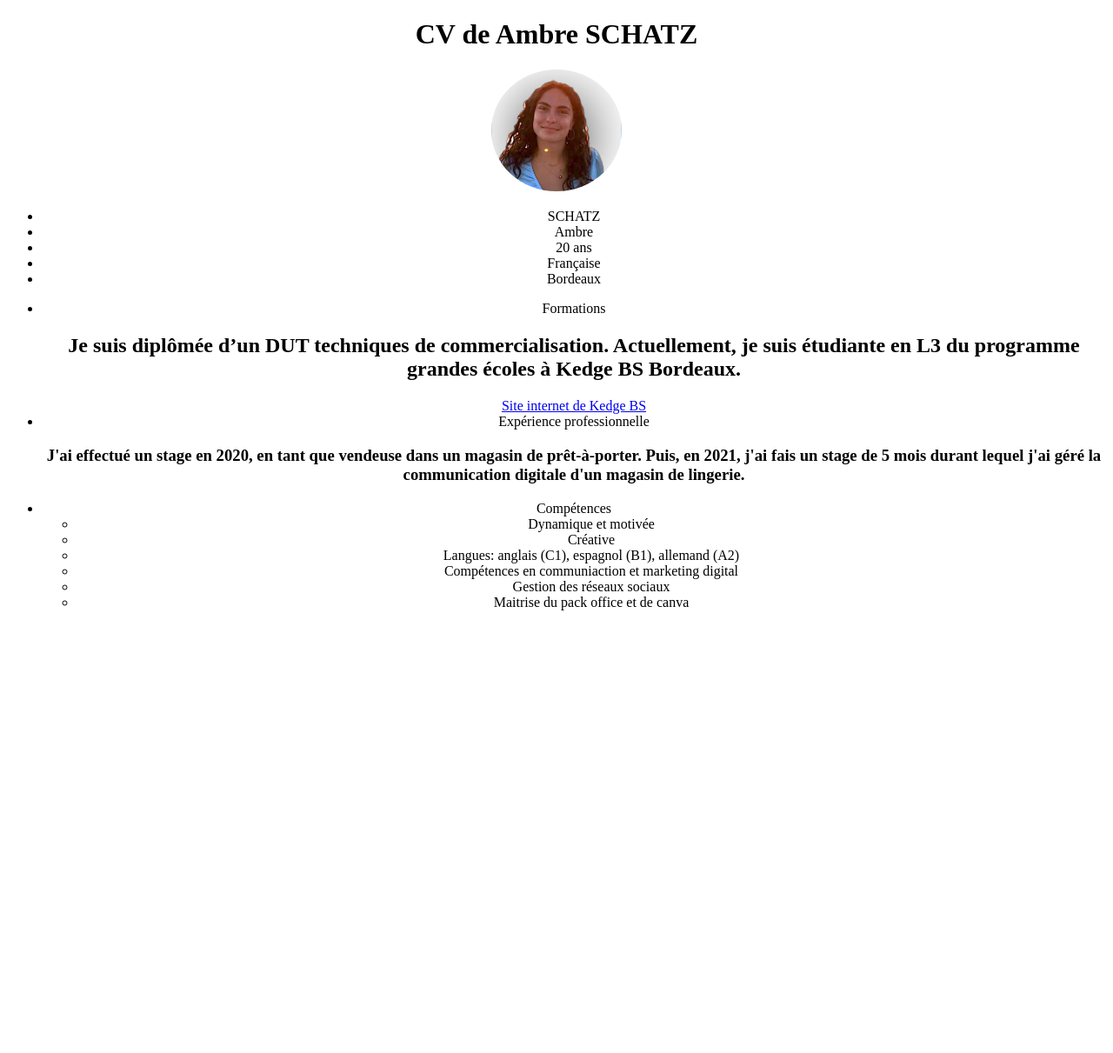
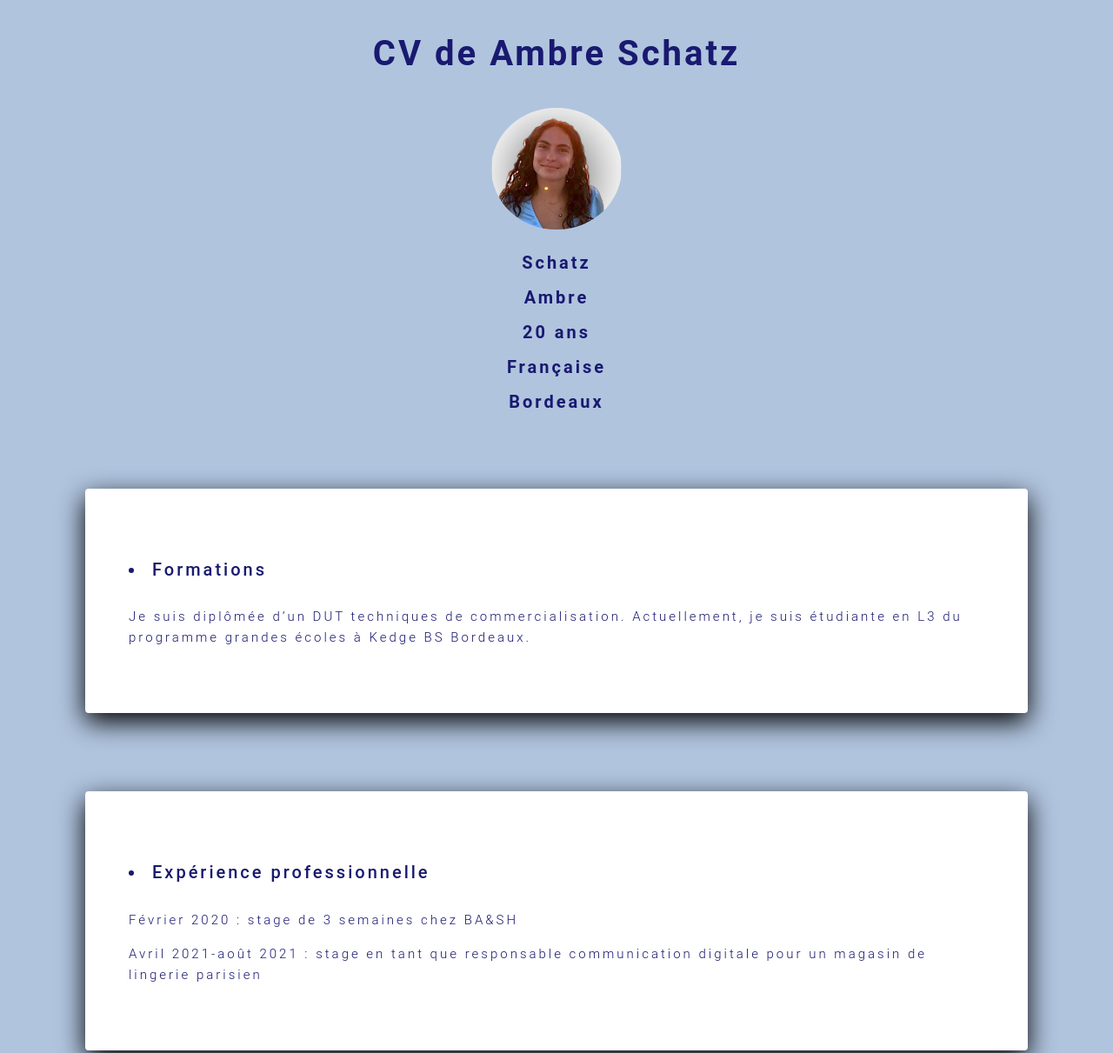
Before and after one commit to ambre1104/devoir-profil-schatz, a plain HTML site: page index.html in a window 1280 px wide. Shown: the top 1211 px of the page at 87% size. Before the commit the page ends 800 px from the top, so only its background shows below. Drawn offline with Linux system fonts and the light colour scheme.

Commit message:
Add files via upload

```diff
--- a/index.html
+++ b/index.html
@@ -1,36 +1,51 @@
 <!DOCTYPE html>
 <html lang="en">
  <head>
-	<meta charset="UTF-8">
-	<meta name="description" content="width=device-width, initial-scale=1.0">
-	<title>Mon CV</title>
+  <meta charset="UTF-8"> <script src="https://kit.fontawesome.com/048f1197ed.js" crossorigin="anonymous"></script>
+  <meta name="description" content="Ici, vous trouverez le CV de Ambre Schatz">
+  <title>Ambre schatz's CV</title>
   <link rel="stylesheet" href="style.css">
 </head>
 <body>
-	<h1>CV de Ambre SCHATZ</h1>
-	<image src= "images/photo.png" alt="ma magnifique tête" width=150>
+  <div class="style">
+    <h1>CV de Ambre Schatz</h1>
+    <img src="images/photo.jpg" alt="Ambre Schatz" width="150">
+  </div>
+  <div>
+    <h3><p>Schatz</p>
+      <p>Ambre</p>
+      <p>20 ans</p>
+      <p>Française</p>
+      <p>Bordeaux</p></h3>
+  </div>
+  </ul>
+   <div class="style1">
+      <h4><li>Formations</li></h4>
+        <h5> Je suis diplômée d’un DUT techniques de commercialisation. Actuellement, je suis étudiante en L3 du programme grandes écoles à Kedge BS Bordeaux.</h5>
+        <a href="https://student.kedge.edu"></a>
+    </div>
+    <div class="style2">
+      <h4><li>Expérience professionnelle</li></h4>
+        <h5> <p>Février 2020 : stage de 3 semaines chez BA&SH</p>
+          <p>Avril 2021-août 2021 : stage en tant que responsable communication digitale pour un magasin de lingerie parisien</p></h5>
+    </div>
+    <div class="style3">
+     <h4><li>Compétences</li></h4>
         <ul>
-		<li>SCHATZ</li>
-		<li>Ambre</li>
-		<li>20 ans</li>
-		<li>Française</li>
-		<li>Bordeaux</li>
-	</ul>
-	<ul>
-		<li>Formations</li>
-			<h2>Je suis diplômée d’un DUT techniques de commercialisation. Actuellement, je suis étudiante en L3 du programme grandes écoles à Kedge BS Bordeaux.</h2>
-			<a href="https://student.kedge.edu" class=button-blue> Site internet de Kedge BS</a>
-		<li>Expérience professionnelle</li>
-			<h3>J'ai effectué un stage en 2020, en tant que vendeuse dans un magasin de prêt-à-porter. Puis, en 2021, j'ai fais un stage de 5 mois durant lequel j'ai géré la communication digitale d'un magasin de lingerie.</h3>
-		<li>Compétences</li>
-			<ul>
-				<li>Dynamique et motivée</li>
+          <h5><p><li>Dynamique et motivée</li>
           <li>Créative</li>
           <li>Langues: anglais (C1), espagnol (B1), allemand (A2)</li>
           <li>Compétences en communiaction et marketing digital</li>
           <li>Gestion des réseaux sociaux</li>
-				<li>Maitrise du pack office et de canva</li>
+          <li>Maitrise du pack office et de canva</li></p></h5>
        </ul>
+    </div>
+    <div class="style4">
+      <h4><li>Pour me contacter</li></h4>
+        <h5><p><i class="fas fa-phone-square-alt"></i> Par téléphone : 0620280994</p>
+        <p><i class="fas fa-at"></i> Par mail : ambre.schatz@kedgebs.com</p>
+        <p><i class="fab fa-linkedin"></i> Sur Linkedin<a href="https://www.linkedin.com/in/ambre-schatz-822995205/"></p></h5>
+    </div>
   </ul>
 </body>
 </html>
--- a/style.css
+++ b/style.css
@@ -1,6 +1,60 @@
+body {
+  color: midnightblue;
+  background-color: lightsteelblue;
+  font-family: 'Roboto', sans-serif;
+  line-height: 1.6;
+  letter-spacing: 3px;
+  font-weight: 500;
+}
 img {
-	border-radius: 50%;
+  border-radius: 50%;
 }
-body {
-	text-align: center;
+h1 {
+  text-align: center;
+  font-weight: 600;
+  font-size: 40px;
+  margin: 30px;
+  letter-spacing: 2;
 }
+h3 {
+  text-align: center;
+  line-height: 1;
+  font-size: 20px;
+}
+h4 { font-size: 20px;
+  font-weight: 500;
+}
+h5 { font-size: 15px;
+  font-weight: 300;
+}
+.style{
+  text-align: center;
+}
+.style1{
+  background-color: white;
+  padding: 50px;
+  margin: 90px;
+  box-shadow: 0px 10px 30px rgba(0, 0, 0.1);
+  border-radius: 4px;
+}
+.style2{
+  background-color: white;
+  padding: 50px;
+  margin: 90px;
+  box-shadow: 0px 10px 30px rgba(0, 0, 0.1);
+  border-radius: 4px
+}
+.style3{
+  background-color: white;
+  padding: 50px;
+  margin: 90px;
+  box-shadow: 0px 10px 30px rgba(0, 0, 0.1);
+  border-radius: 4px
+  }
+  .style4{
+  background-color: white;
+  padding: 50px;
+  margin: 90px;
+  box-shadow: 0px 10px 30px rgba(0, 0, 0.1);
+  border-radius: 4px
+  }
```
Also changed, not shown: images/photo.jpg (added). Lines whose indentation alone changed are shown as unchanged.
